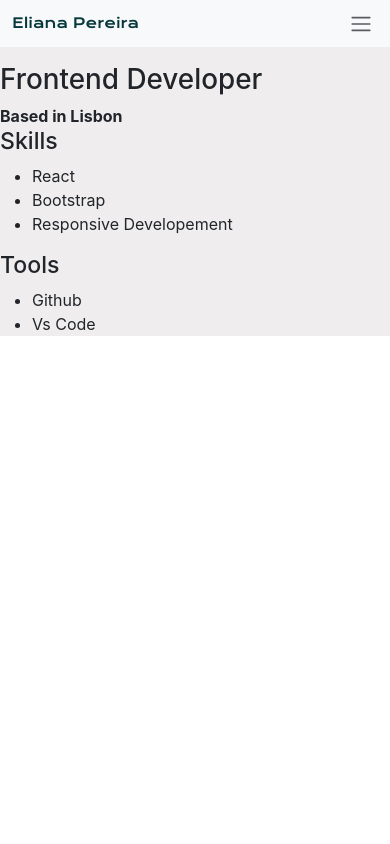
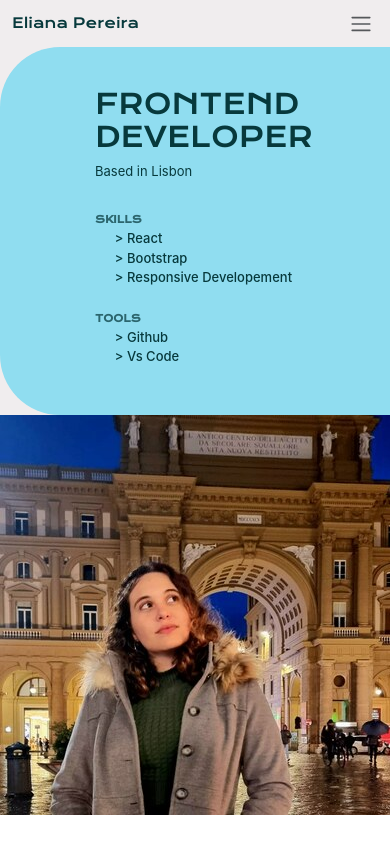
Before and after one commit to Eli032501/portfolio-eliana, a React (Create React App) app: page / in a window 390 px wide. Built offline with nearby package versions, Linux system fonts and the light colour scheme.

Commit message:
header styled for phone

```diff
--- a/public/index.html
+++ b/public/index.html
@@ -15,6 +15,7 @@
       href="https://fonts.googleapis.com/css2?family=Krona+One&display=swap"
       rel="stylesheet"
     />
+
     <link rel="apple-touch-icon" href="%PUBLIC_URL%/logo192.png" />
     <!--
       manifest.json provides metadata used when your web app is installed on a
--- a/src/App.css
+++ b/src/App.css
@@ -5,8 +5,10 @@
   --third-color: #90ddf0;
   --fourth-color: #0a090c;
   --fifth-color: #f0edee;
+  --round-corner-bg: 60px;
 }
 
 .App {
   background-color: #f0edee;
+  color: var(--fouth-color);
 }
--- /dev/null
+++ b/src/Header.css
@@ -0,0 +1,32 @@
+.Header .frame-header {
+  border-radius: var(--round-corner-bg) 0 0 var(--round-corner-bg);
+  background-color: var(--third-color);
+  padding: 2.5rem 2rem 2rem;
+}
+.Header .container-hd {
+  width: 200px;
+  margin: 0 auto;
+}
+.Header h1 {
+  font-family: var(--font-headers);
+  text-transform: uppercase;
+  color: var(--primary-color);
+}
+.Header .container-hd p {
+  color: var(--primary-color);
+
+  font-size: 13px;
+}
+
+.Header .container-hd strong {
+  font-family: var(--font-headers);
+  text-transform: uppercase;
+  font-size: 10px;
+  color: var(--secundary-color);
+}
+.Header .container-hd ul {
+  color: var(--primary-color);
+  font-size: 13px;
+  list-style-type: "> ";
+  font-weight: 500;
+}
--- a/src/Header.js
+++ b/src/Header.js
@@ -1,13 +1,17 @@
 import React from "react";
+import perfilImage from "./images/perfil.jpg";
+import "./Header.css";
 
 export default function Header() {
   return (
     <div className="Header">
-      <section>
+      <section className="frame-header">
+        <div className="container-hd">
           <h1>Frontend Developer</h1>
-        <strong> Based in Lisbon</strong>
+          <p> Based in Lisbon</p>
+          <div className="mt-4">
             <div>
-          <h3>Skills</h3>
+              <strong>Skills</strong>
               <ul>
                 <li>React</li>
                 <li>Bootstrap</li>
@@ -15,15 +19,17 @@ export default function Header() {
               </ul>
             </div>
             <div>
-          <h3>Tools</h3>
+              <strong>Tools</strong>
               <ul>
                 <li>Github</li>
                 <li>Vs Code</li>
               </ul>
             </div>
+          </div>
+        </div>
       </section>
-      <section>
-        <image />
+      <section className="frame-image">
+        <img src={perfilImage} alt="profile" />
       </section>
     </div>
   );
--- a/src/Navheader.js
+++ b/src/Navheader.js
@@ -4,7 +4,7 @@ import "./Navheader.css";
 export default function Navheader() {
   return (
     <div className="Navheader">
-      <Navbar expand={false} className="bg-body-tertiary mb-3">
+      <Navbar expand={false} className="">
         <Container fluid>
           <Navbar.Brand href="#">Eliana Pereira</Navbar.Brand>
           <Navbar.Toggle aria-controls={`offcanvasNavbar-expand-${false}`} />
```
Also changed, not shown: src/images/perfil.jpg (added). Lines whose indentation alone changed are shown as unchanged.
